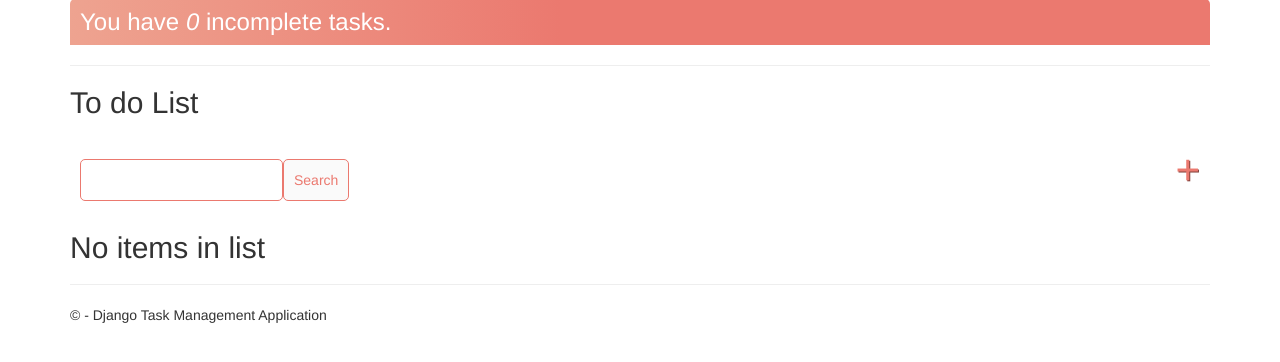
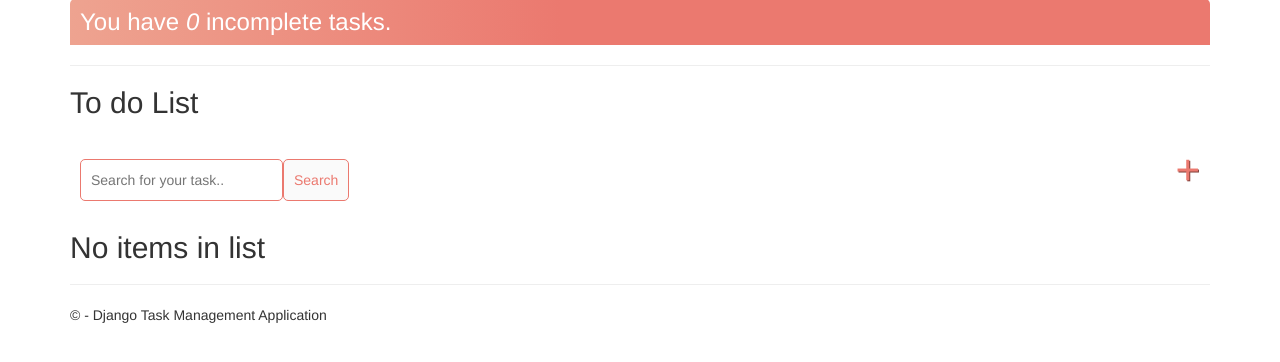
Before and after one commit to s64470/DjangoWebProject-TMT, a Django app: page /task/ in a window 1280 px wide. Shown: the part 51-413 px from the top of the page. Run offline with Django 3.2, Linux system fonts and the light colour scheme; a user stored in the database is signed in; data comes from the database, SQL or seed files in the repository; both versions use the stored data as it was after the commit; some libraries are stand-ins or nearby versions.

Commit message:
search field placeholder added

```diff
--- a/DjangoWebProject-TMT/app/templates/app/task.html
+++ b/DjangoWebProject-TMT/app/templates/app/task.html
@@ -1,7 +1,7 @@
 {% extends 'app/layout.html' %}
 {% block content %}
 <hr />
-<p><a href="{% url 'tasks' %}">Back to tasks</a></p>
+<p><a href="{% url 'tasks' %}">&#8592; Back</a></p>
 <h2>Task: {{ task.title }}</h2>
 <p>Description: {{ task.description }}</p>
 <p>Creation Date: {{ task.create }}</p>
--- a/DjangoWebProject-TMT/app/templates/app/task_list.html
+++ b/DjangoWebProject-TMT/app/templates/app/task_list.html
@@ -17,7 +17,7 @@
 <!-- Search form -->
 <div id="search-add-wrapper">
     <form method="GET" style="margin-top: 20px; display: flex;">
-        <input type="text" name='search-area' value="{{ search_input }}" />
+        <input type="text" name='search-area' value="{{ search_input }}" placeholder="Search for your task.." />
         <input class="button" type="submit" value='Search' />
     </form>
     <a id="add-link" href="{% url 'task-create' %}">&#x2b;</a>
```
Also changed, not shown: DjangoWebProject-TMT/db.sqlite3.
